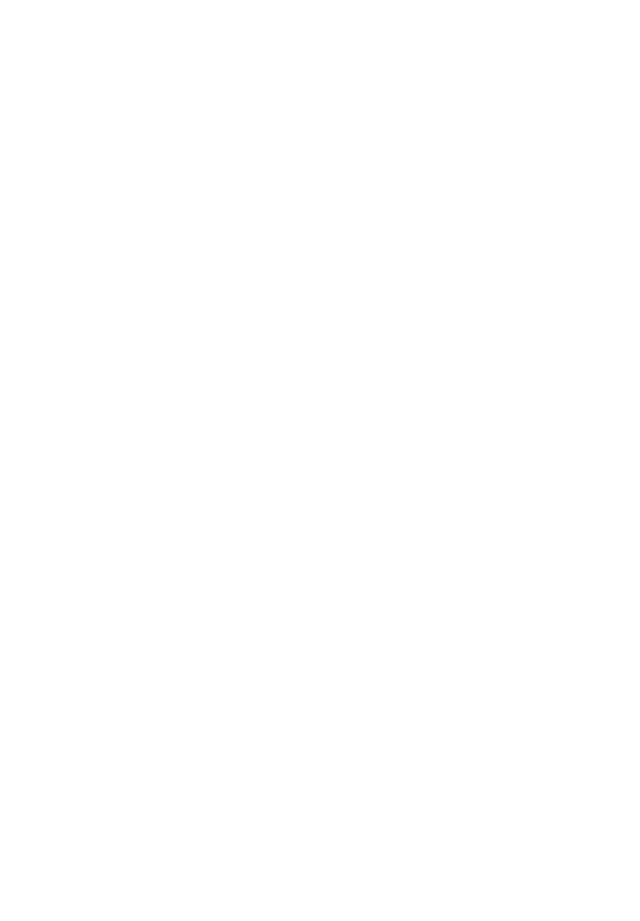
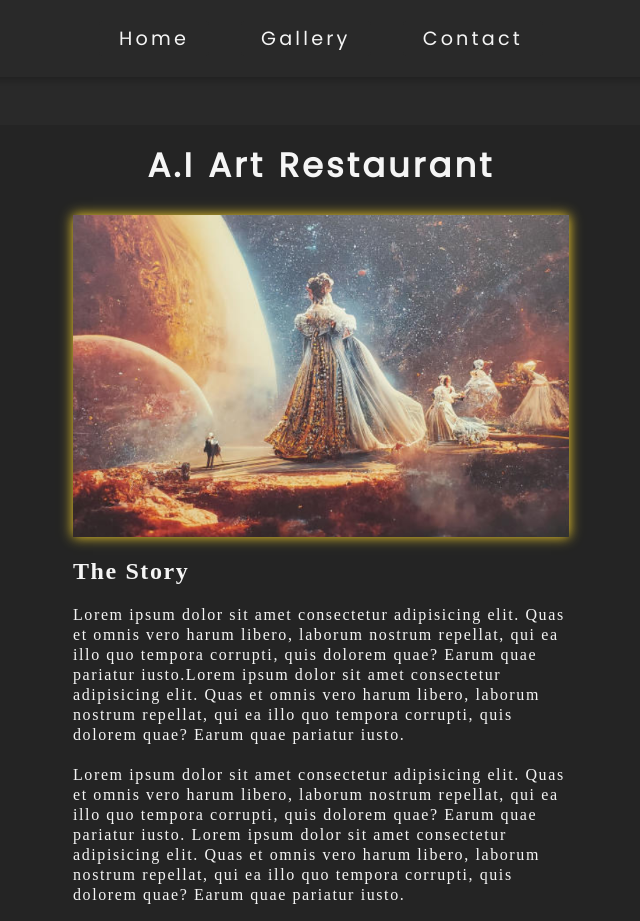
Before and after one commit to dorwinl3894/restaurant-page, a website built with webpack: page dist/index.html in a window 1280 px wide. Shown: the whole page, without its empty margins (319-959 px from the left). Before the commit the page ends 800 px from the top, so only its background shows below. Built offline with Linux system fonts and the light colour scheme.

Commit message:
images fonts and html

```diff
--- a/package.json
+++ b/package.json
@@ -4,7 +4,8 @@
   "description": "learning ES6 modules , NPM , and webpack",
   "main": "index.js",
   "scripts": {
-    "test": "echo \"Error: no test specified\" && exit 1"
+    "test": "echo \"Error: no test specified\" && exit 1",
+    "build": "webpack"
   },
   "repository": {
     "type": "git",
@@ -17,6 +18,8 @@
   },
   "homepage": "https://github.com/dorwinl3894/restaurant-page#readme",
   "devDependencies": {
+    "css-loader": "^6.7.1",
+    "style-loader": "^3.3.1",
     "webpack": "^5.74.0",
     "webpack-cli": "^4.10.0"
   }
--- a/src/index.js
+++ b/src/index.js
@@ -1 +1,4 @@
+import './style.css';
+
+
 console.log("hello testing");
--- /dev/null
+++ b/src/style.css
@@ -0,0 +1,83 @@
+@font-face {
+    font-family: Glamor;
+    src: url('./fonts/Glamor.ttf');
+}
+@font-face {
+    font-family: Poppins;
+    src: url('./fonts/Poppins.ttf');
+}
+
+* {
+    margin: 0;
+    padding: 0;
+    box-sizing: border-box;
+}
+
+body {
+    background-color: #292929;
+
+}
+
+
+#content {
+    width: 100%;
+}
+
+#header {
+    display: flex;
+    justify-content: center;
+    gap: 2rem;
+    box-shadow: rgba(0, 0, 0, 0.24) 0px 3px 8px;
+}
+
+.header-button {
+    margin: 1.3rem 0rem;
+    padding: 0.20rem 1.25rem;
+
+    letter-spacing: 0.2rem;
+    font-family: Poppins;
+    font-size: 1.2rem;
+    color: rgb(245, 245, 245);
+
+    background-color: #292929;
+    border: none;
+    border-radius: 0.25rem;
+}
+.header-button:hover {
+    cursor: pointer;
+    background-color:rgb(245, 245, 245);
+    color: #3d3d3d;
+}
+
+#main-section {
+    background-color: #242424;
+
+    display: flex;
+    flex-direction: column;
+    align-items: center;
+    gap: 1.5rem;
+
+    margin: 3rem auto 0rem auto;
+    padding: 1rem;
+    width: 80%;
+    border-radius: 1rem;
+}
+
+.page-title {
+    font-family: Poppins;
+    font-size: 2.1rem;
+    color: rgb(245, 245, 245);
+    letter-spacing: 0.2rem;
+}
+
+#home-img {
+    width: clamp(300px,50%,700px);
+    box-shadow: rgb(255, 216, 44) 0px 0px 12px ;
+}
+
+.section-paragraph, .section-title {
+    width: clamp(300px,50%,700px);
+    color: rgb(245, 245, 245);
+    letter-spacing: 0.1rem;
+    line-height: 1.25rem;
+}
--- a/webpack.config.js
+++ b/webpack.config.js
@@ -6,7 +6,23 @@ module.exports = {
   output: {
     filename: 'main.js',
     path: path.resolve(__dirname, 'dist'),
-    clean:true
+    //clean:true
   },
-  devtool: 'inline-source-map'
+  devtool: 'inline-source-map',
+  module: {
+    rules: [
+        {
+            test: /\.css$/i,
+            use: ['style-loader', 'css-loader'],
+          },
+         {
+           test: /\.(png|svg|jpg|jpeg|gif)$/i,
+           type: 'asset/resource',
+         },
+         {
+            test: /\.(woff|woff2|eot|ttf|otf)$/i,
+            type: 'asset/resource',
+          },
+    ]
+  }
 };
```
Also changed, not shown: dist/9171031e050ecf676c11.ttf (added), dist/f9295f2ba7ea0c20f851.ttf (added), dist/index.html, dist/main.js, src/fonts/Glamor.ttf (added), src/fonts/Poppins.ttf (added), src/images/pic1.png (added), src/images/pic2.jpg (added), src/images/pic3.jpg (added), src/images/pic4.jpg (added), 1 other file.
